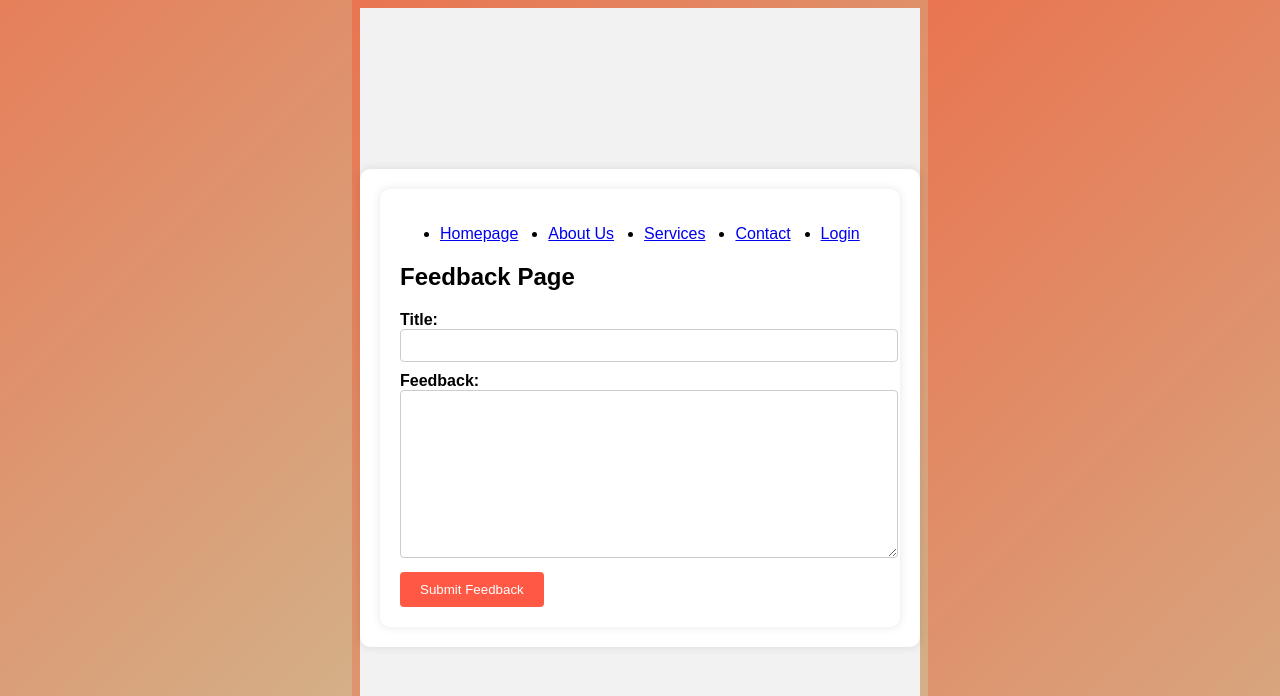
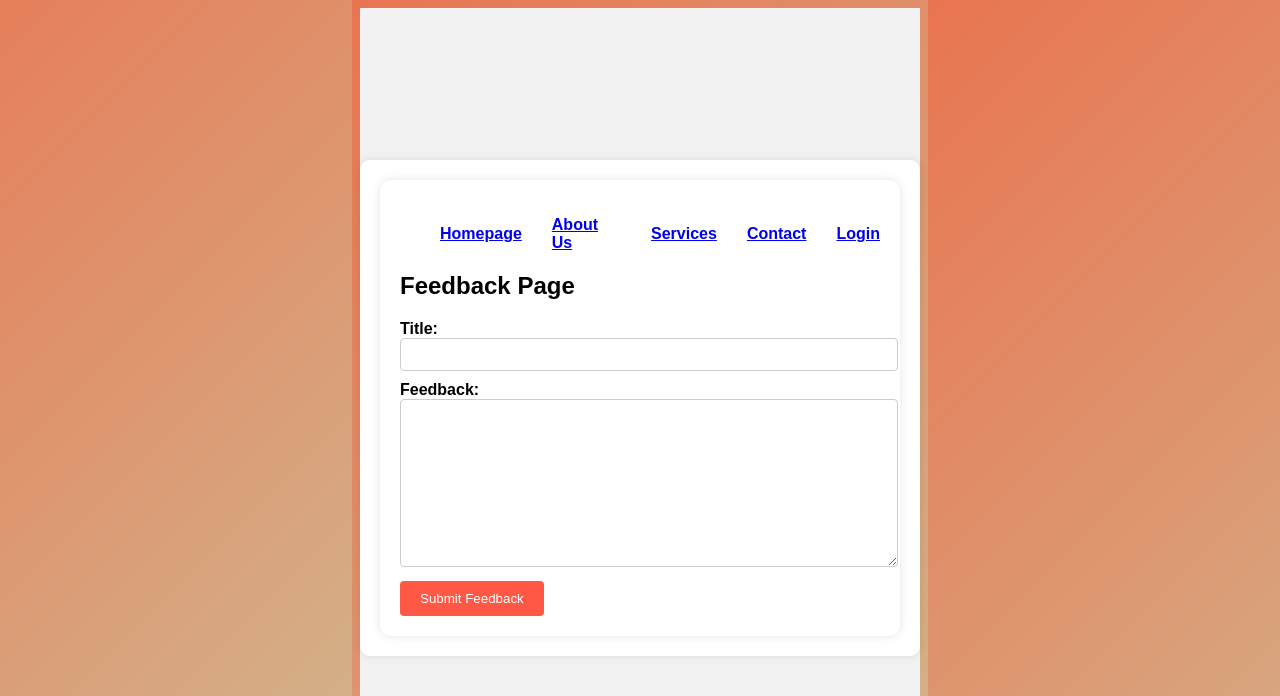
Before and after one commit to luxy7738/Build-2, a PHP site: page /html/feedback.html in a window 1280 px wide. Shown: the top 696 px of the page. Run offline with PHP 8.4, Linux system fonts and the light colour scheme.

Commit message:
edit nav

```diff
--- a/css/contact.css
+++ b/css/contact.css
@@ -58,5 +58,10 @@ h2{
   align-items: center;
   column-gap: 30px;
   transition: all .4s;
+}
+
+ul {
+  list-style-type: none;
+  font-weight: bold;
   color: white;
 }
--- a/css/feedback.css
+++ b/css/feedback.css
@@ -65,3 +65,9 @@ button:hover {
     column-gap: 30px;
     transition: all .4s;
 }
+
+ul {
+    list-style-type: none;
+    font-weight: bold;
+    color: white;
+  }
```
